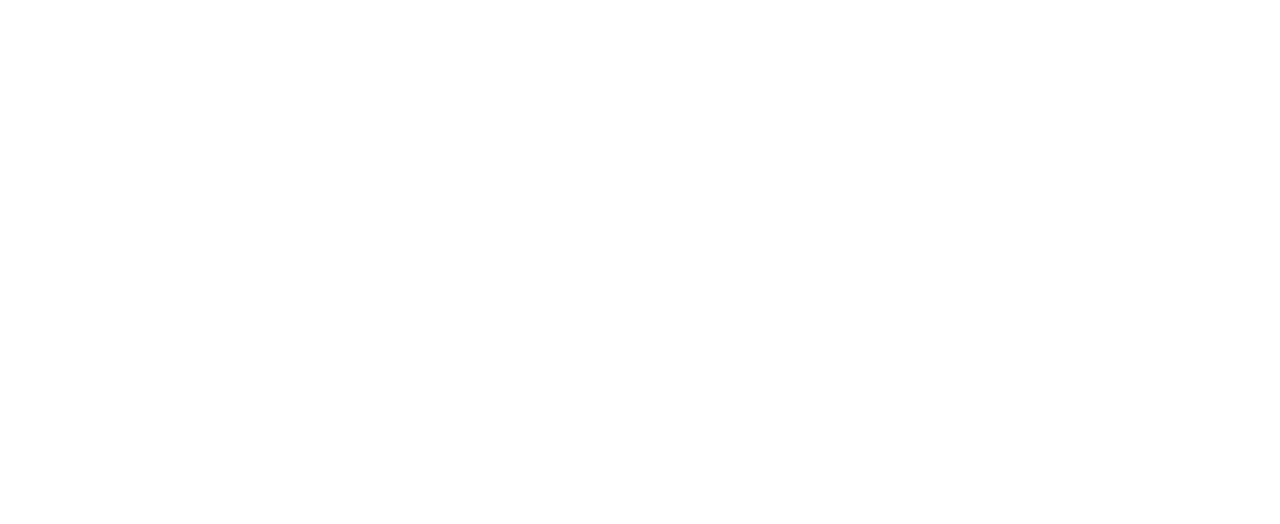
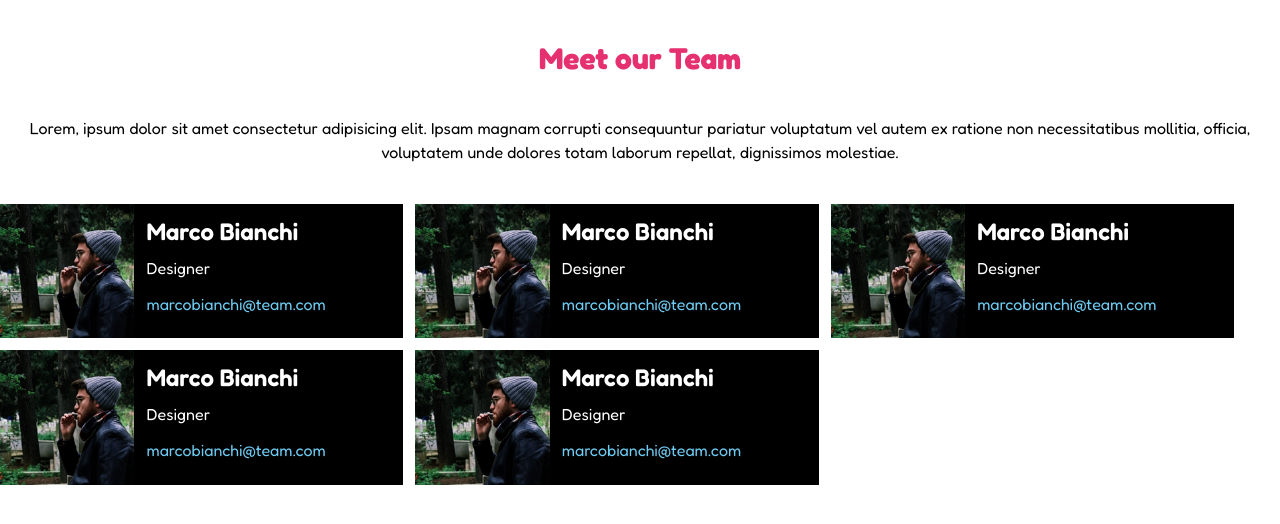
Before and after one commit to federicodececco/js-our-team, a plain HTML site: page index.html in a window 1280 px wide. Drawn offline with nearby package versions, Linux system fonts and the light colour scheme.

Commit message:
add:basic style

```diff
--- a/css/style.css
+++ b/css/style.css
@@ -61,3 +61,9 @@ body {
 
 
   ------------------------------*/
+.email {
+  color: var(--secondaryColor);
+}
+.title {
+  color: var(--mainColor);
+}
--- a/index.html
+++ b/index.html
@@ -11,25 +11,72 @@
       href="https://fonts.googleapis.com/css2?family=Fredoka:wght@300..700&display=swap"
       rel="stylesheet"
     />
+    <script src="https://cdn.tailwindcss.com"></script>
   </head>
   <body>
     <header>
-      <div><h1></h1></div>
+      <h1 class="title mt-10 text-center text-3xl font-extrabold">
+        Meet our Team
+      </h1>
     </header>
     <!-- hero section -->
-    <section>
-      <p></p>
+    <section class="mx-auto my-10 max-w-screen-xl text-center">
+      <p>
+        Lorem, ipsum dolor sit amet consectetur adipisicing elit. Ipsam magnam
+        corrupti consequuntur pariatur voluptatum vel autem ex ratione non
+        necessitatibus mollitia, officia, voluptatem unde dolores totam laborum
+        repellat, dignissimos molestiae.
+      </p>
     </section>
-    <main>
-      <section>
-        <div>
-          <div></div>
-          <div>
-            <h4></h4>
-            <p></p>
-            <p></p>
+    <main class="container mx-auto max-w-screen-xl">
+      <section class="flex flex-row flex-wrap gap-3">
+        <div class="flex bg-black">
+          <div class="basis-1/3">
+            <img src="./img/male1.png" alt="" />
+          </div>
+          <div class="p-3 text-white">
+            <h4 class="text-2xl font-semibold">Marco Bianchi</h4>
+            <p class="pt-2">Designer</p>
+            <p class="email pt-3">marcobianchi@team.com</p>
           </div>
         </div>
+        <div class="flex bg-black">
+            <div class="basis-1/3">
+              <img src="./img/male1.png" alt="" />
+            </div>
+            <div class="p-3 text-white">
+              <h4 class="text-2xl font-semibold">Marco Bianchi</h4>
+              <p class="pt-2">Designer</p>
+              <p class="email pt-3">marcobianchi@team.com</p>
+            </div>
+          </div>   <div class="flex bg-black">
+            <div class="basis-1/3">
+              <img src="./img/male1.png" alt="" />
+            </div>
+            <div class="p-3 text-white">
+              <h4 class="text-2xl font-semibold">Marco Bianchi</h4>
+              <p class="pt-2">Designer</p>
+              <p class="email pt-3">marcobianchi@team.com</p>
+            </div>
+          </div>   <div class="flex bg-black">
+            <div class="basis-1/3">
+              <img src="./img/male1.png" alt="" />
+            </div>
+            <div class="p-3 text-white">
+              <h4 class="text-2xl font-semibold">Marco Bianchi</h4>
+              <p class="pt-2">Designer</p>
+              <p class="email pt-3">marcobianchi@team.com</p>
+            </div>
+          </div>   <div class="flex bg-black">
+            <div class="basis-1/3">
+              <img src="./img/male1.png" alt="" />
+            </div>
+            <div class="p-3 text-white">
+              <h4 class="text-2xl font-semibold">Marco Bianchi</h4>
+              <p class="pt-2">Designer</p>
+              <p class="email pt-3">marcobianchi@team.com</p>
+            </div>
+          </div>
       </section>
     </main>
 
--- a/tailwind.config.js
+++ b/tailwind.config.js
@@ -3,7 +3,10 @@ module.exports = {
     './**/*.html', // Adjust if needed
   ],
   theme: {
+    container: {
+      center: true,
+    },
     extend: {},
   },
   plugins: [],
-  };
+}
```
Lines whose indentation alone changed are shown as unchanged.
